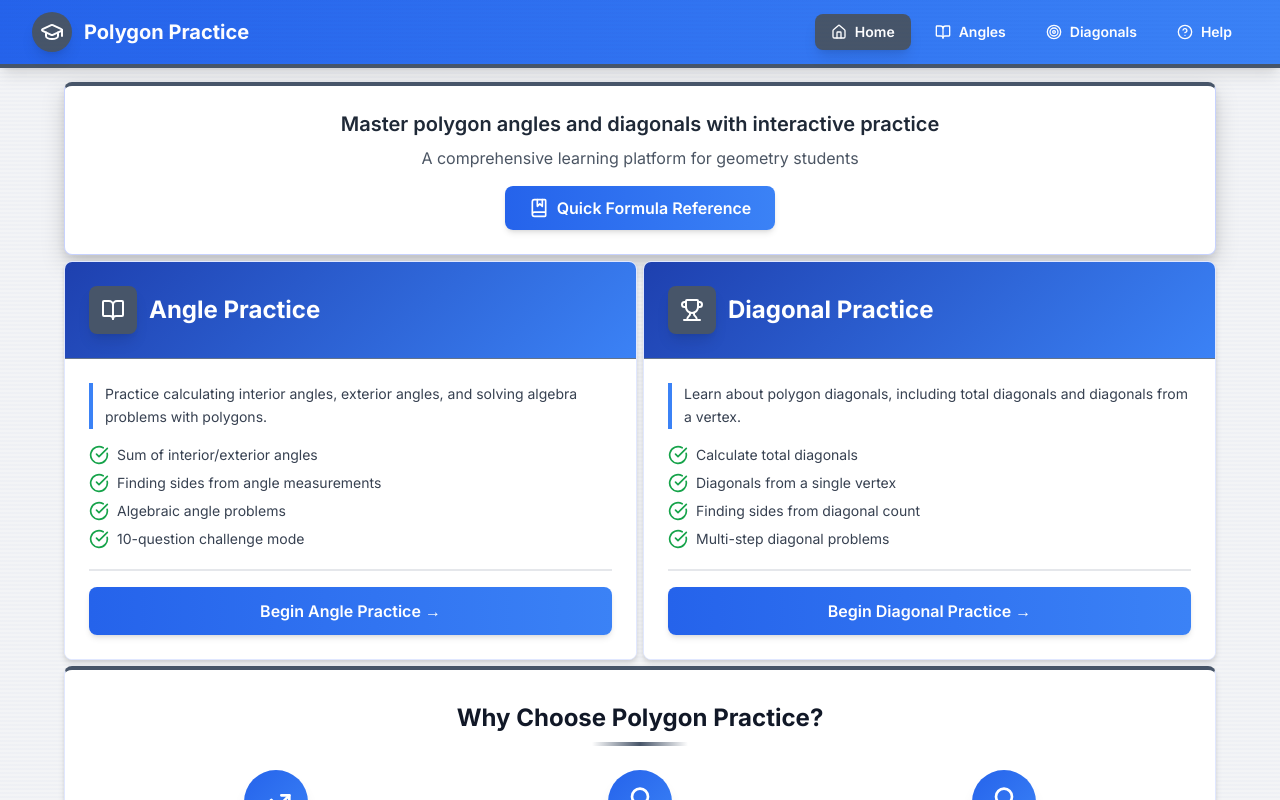
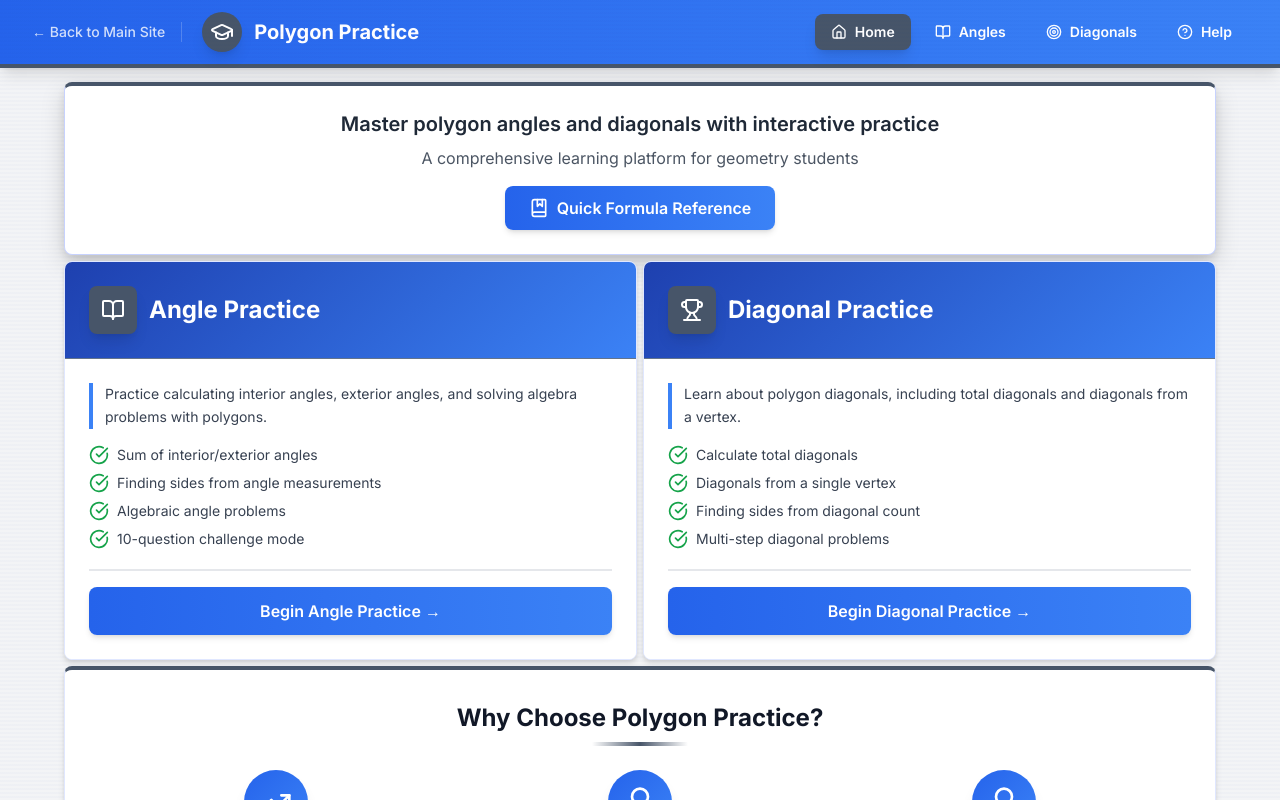
Before and after one commit to Shmar10/polygon-practice, a React (Vite) app: page / in a window 1280 px wide. Shown: the top 800 px of the page. Built offline with nearby package versions, Linux system fonts and the light colour scheme.

Commit message:
Update links to production URLs for Vercel deployment

```diff
--- a/src/components/shared/Navigation.jsx
+++ b/src/components/shared/Navigation.jsx
@@ -15,19 +15,26 @@ export function Navigation() {
       <div className="container mx-auto max-w-7xl px-4 sm:px-6 lg:px-8">
         <div className="flex justify-between items-center h-16">
           {/* Logo/Title */}
+          <div className="flex items-center gap-4">
+            <a
+              href="https://summitmathlab.com"
+              className="flex items-center gap-2 text-white/80 hover:text-white transition-colors text-sm font-medium border-r border-white/20 pr-4 mr-1"
+            >
+              ← Back to Main Site
+            </a>
             <Link to="/" className="flex items-center gap-3 text-white hover:text-blue-200 transition-colors">
               <div className="w-10 h-10 rounded-full bg-slate-600 flex items-center justify-center shadow-lg">
                 <GraduationCap className="w-6 h-6 text-white" />
               </div>
               <span className="text-xl font-bold hidden sm:inline">Polygon Practice</span>
             </Link>
+          </div>
 
           {/* Navigation Links */}
           <div className="flex space-x-2">
             <Link
               to="/"
-              className={`px-4 py-2 rounded-lg text-sm font-semibold transition-all duration-200 flex items-center gap-2 ${
-                isActive('/')
+              className={`px-4 py-2 rounded-lg text-sm font-semibold transition-all duration-200 flex items-center gap-2 ${isActive('/')
                 ? 'bg-slate-600 text-white shadow-lg'
                 : 'text-white hover:bg-blue-700'
                 }`}
@@ -37,8 +44,7 @@ export function Navigation() {
             </Link>
             <Link
               to="/angles"
-              className={`px-4 py-2 rounded-lg text-sm font-semibold transition-all duration-200 flex items-center gap-2 ${
-                isActive('/angles')
+              className={`px-4 py-2 rounded-lg text-sm font-semibold transition-all duration-200 flex items-center gap-2 ${isActive('/angles')
                 ? 'bg-slate-600 text-white shadow-lg'
                 : 'text-white hover:bg-blue-700'
                 }`}
@@ -48,8 +54,7 @@ export function Navigation() {
             </Link>
             <Link
               to="/diagonals"
-              className={`px-4 py-2 rounded-lg text-sm font-semibold transition-all duration-200 flex items-center gap-2 ${
-                isActive('/diagonals')
+              className={`px-4 py-2 rounded-lg text-sm font-semibold transition-all duration-200 flex items-center gap-2 ${isActive('/diagonals')
                 ? 'bg-slate-600 text-white shadow-lg'
                 : 'text-white hover:bg-blue-700'
                 }`}
@@ -59,8 +64,7 @@ export function Navigation() {
             </Link>
             <Link
               to="/help"
-              className={`px-4 py-2 rounded-lg text-sm font-semibold transition-all duration-200 flex items-center gap-2 ${
-                isActive('/help')
+              className={`px-4 py-2 rounded-lg text-sm font-semibold transition-all duration-200 flex items-center gap-2 ${isActive('/help')
                 ? 'bg-slate-600 text-white shadow-lg'
                 : 'text-white hover:bg-blue-700'
                 }`}
```
Lines whose indentation alone changed are shown as unchanged.
